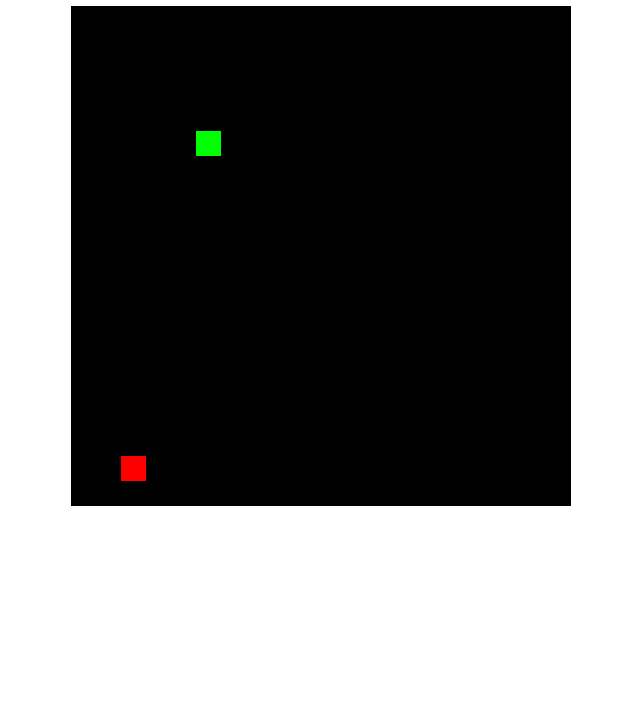
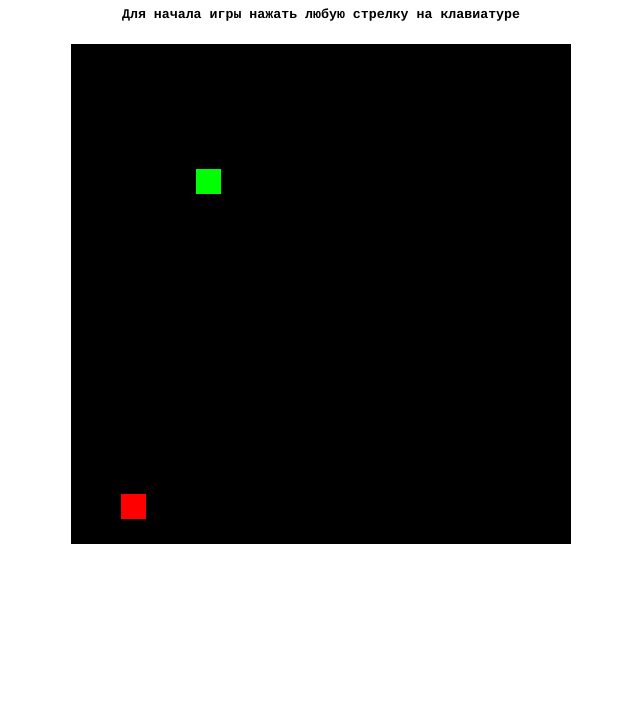
Before and after one commit to karagodini/snake, a plain HTML site: page index.html in a window 1280 px wide. Shown: the part 74-800 px from the top of the page, without its empty margins (319-959 px from the left). Drawn offline with Linux system fonts and the light colour scheme.

Commit message:
Update index.html

```diff
--- a/index.html
+++ b/index.html
@@ -9,6 +9,7 @@
 </head>
 <body>
     <h1>Snake</h1>
+    <h5>Для начала игры нажать любую стрелку на клавиатуре</h5>
     <canvas id="board"></canvas>
     <script src="index.js"></script>
 </body>
```
